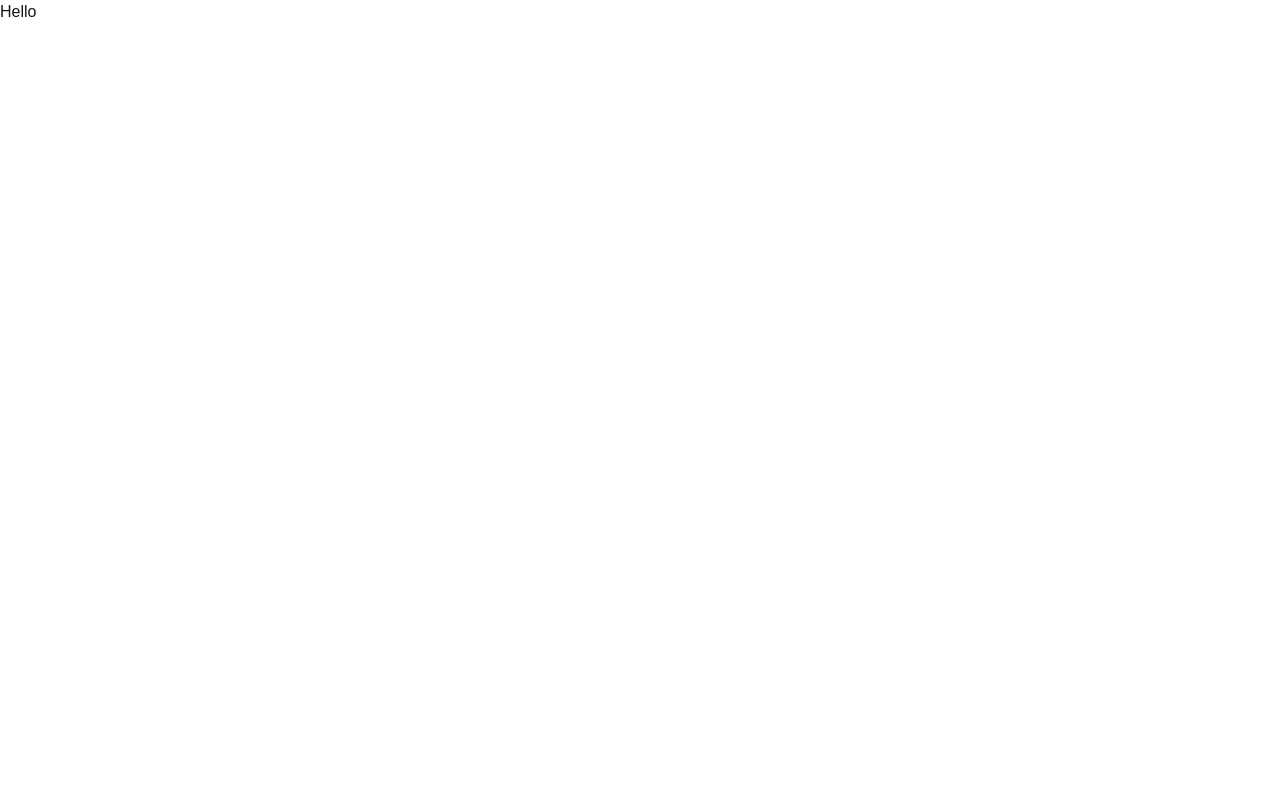
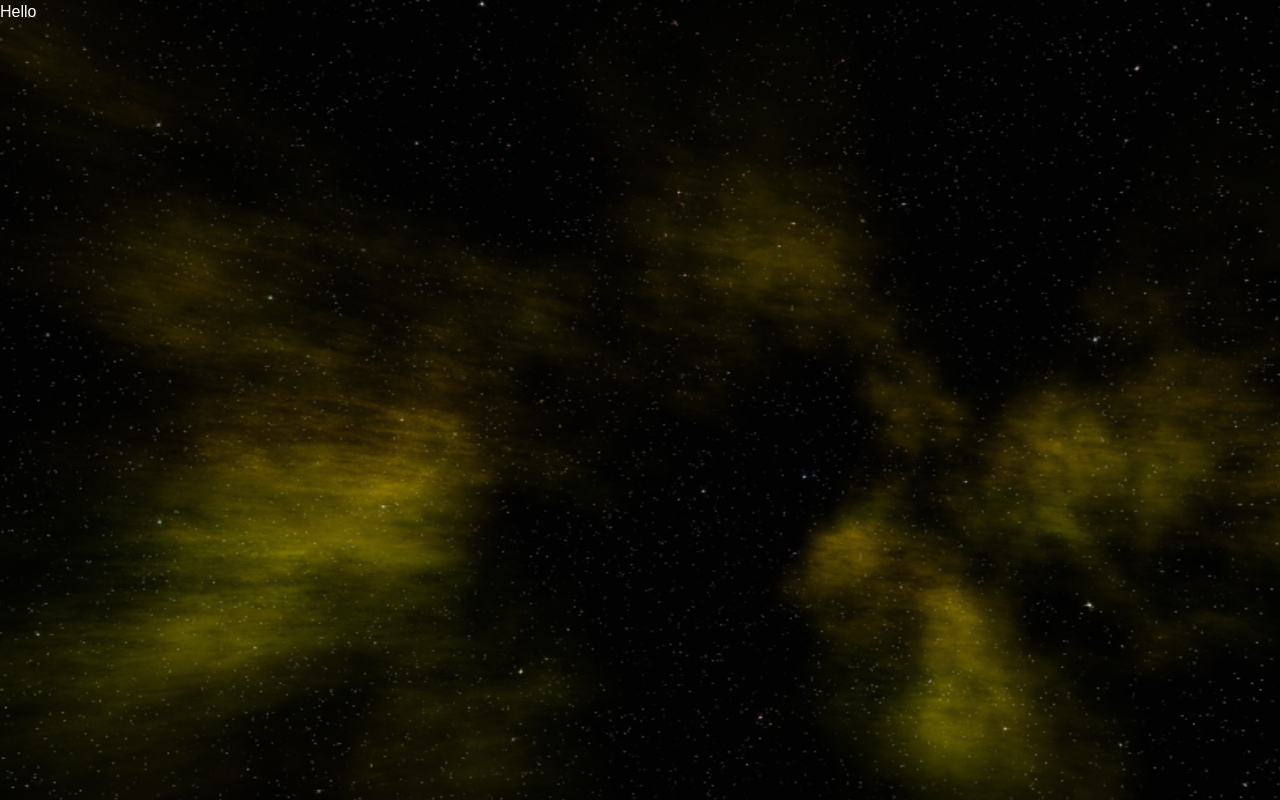
Before and after one commit to gusCreator/exoplanets, a Next.js app in the folder exoplanets/: page / in a window 1280 px wide. Built offline with nearby package versions, Linux system fonts and the light colour scheme.

Commit message:
Se crea la animación de fondo de la aplicación

```diff
--- a/exoplanets/src/app/globals.css
+++ b/exoplanets/src/app/globals.css
@@ -3,20 +3,21 @@
 @tailwind utilities;
 
 :root {
-  --background: #ffffff;
-  --foreground: #171717;
+  --orange: #E05600;
+  --yellow: #C2B51F;
+  --red: #E51919;
+  --green: #33B80B;
+  --brown: #31200D;
 }
 
-@media (prefers-color-scheme: dark) {
+/* @media (prefers-color-scheme: dark) {
   :root {
     --background: #0a0a0a;
     --foreground: #ededed;
   }
-}
+} */
 
 body {
-  color: var(--foreground);
-  background: var(--background);
   font-family: Arial, Helvetica, sans-serif;
 }
 
--- a/exoplanets/src/app/layout.tsx
+++ b/exoplanets/src/app/layout.tsx
@@ -1,10 +1,11 @@
 import type { Metadata } from 'next';
 import { orbitron, audiowide, exo2 } from '@/lib/fonts';
 import './globals.css';
+import Background from '@/components/layout/Background';
 
 export const metadata: Metadata = {
-  title: 'Create Next App',
-  description: 'Generated by create next app',
+  title: 'Exoplanets',
+  description: 'Un lugar donde explorarás el espacio',
   authors: [
     { name: 'Luis Gustavo Sequeiros Condori', url: 'https://github.com/gusCreator' },
     { name: 'Christian Raúl Mestas Zegarra', url: 'https://github.com/cmestasz' },
@@ -26,7 +27,10 @@ export default function RootLayout({
       <body
         className={`${orbitron.variable} ${audiowide.variable} ${exo2.variable} antialiased`}
       >
-        {children}
+        <Background />
+        <div>
+          {children}
+        </div>
       </body>
     </html>
   );
--- a/exoplanets/src/app/page.tsx
+++ b/exoplanets/src/app/page.tsx
@@ -1,6 +1,6 @@
 export default function Home() {
   return (
-    <h1>
+    <h1 className="text-white">
       Hello
     </h1>
   );
--- /dev/null
+++ b/exoplanets/src/components/layout/Background.tsx
@@ -0,0 +1,20 @@
+import Image from 'next/image';
+
+export default function Background() {
+  return (
+    <div
+      className="fixed w-dvw h-dvh -z-10"
+    >
+      <div
+        className="relative w-[105%] h-[105%] animate-corners overflow-hidden"
+      >
+        <Image
+          src="/img/background.png"
+          alt="Fondo de estrellas"
+          className="object-cover"
+          fill
+        />
+      </div>
+    </div>
+  );
+}
--- a/exoplanets/tailwind.config.ts
+++ b/exoplanets/tailwind.config.ts
@@ -9,8 +9,33 @@ const config: Config = {
   theme: {
     extend: {
       colors: {
-        background: 'var(--background)',
-        foreground: 'var(--foreground)',
+        red: 'var(--red)',
+        green: 'var(--green)',
+        yellow: 'var(--yellow)',
+        brown: 'var(--brown)',
+        orange: 'var(--orange)',
+      },
+      keyframes: {
+        moveBackground: {
+          '0%': {
+            top: '0%', left: '0%', transform: 'translate(0, 0)',
+          }, // Esquina superior izquierda
+          '30%': {
+            top: '0%', left: '100%', transform: 'translate(-100%, 0)',
+          }, // Esquina superior derecha
+          '50%': {
+            top: '100%', left: '100%', transform: 'translate(-100%, -100%)',
+          }, // Esquina inferior derecha
+          '80%': {
+            top: '100%', left: '0%', transform: 'translate(0, -100%)',
+          }, // Esquina inferior izquierda
+          '100%': {
+            top: '0%', left: '0%', transform: 'translate(0, 0)',
+          }, // Regresa a la esquina superior izquierda
+        },
+      },
+      animation: {
+        corners: 'moveBackground 20s 3s linear infinite',
       },
     },
   },
```
Also changed, not shown: exoplanets/public/img/background.png (added).
